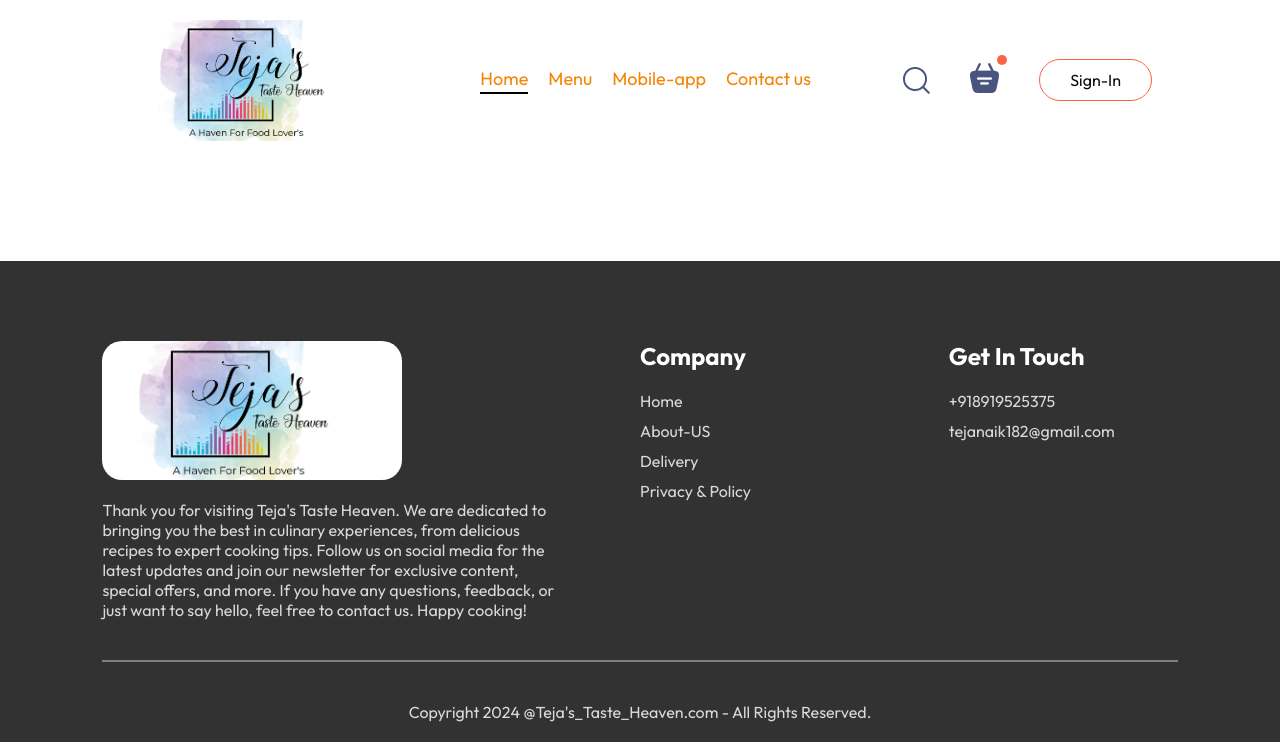
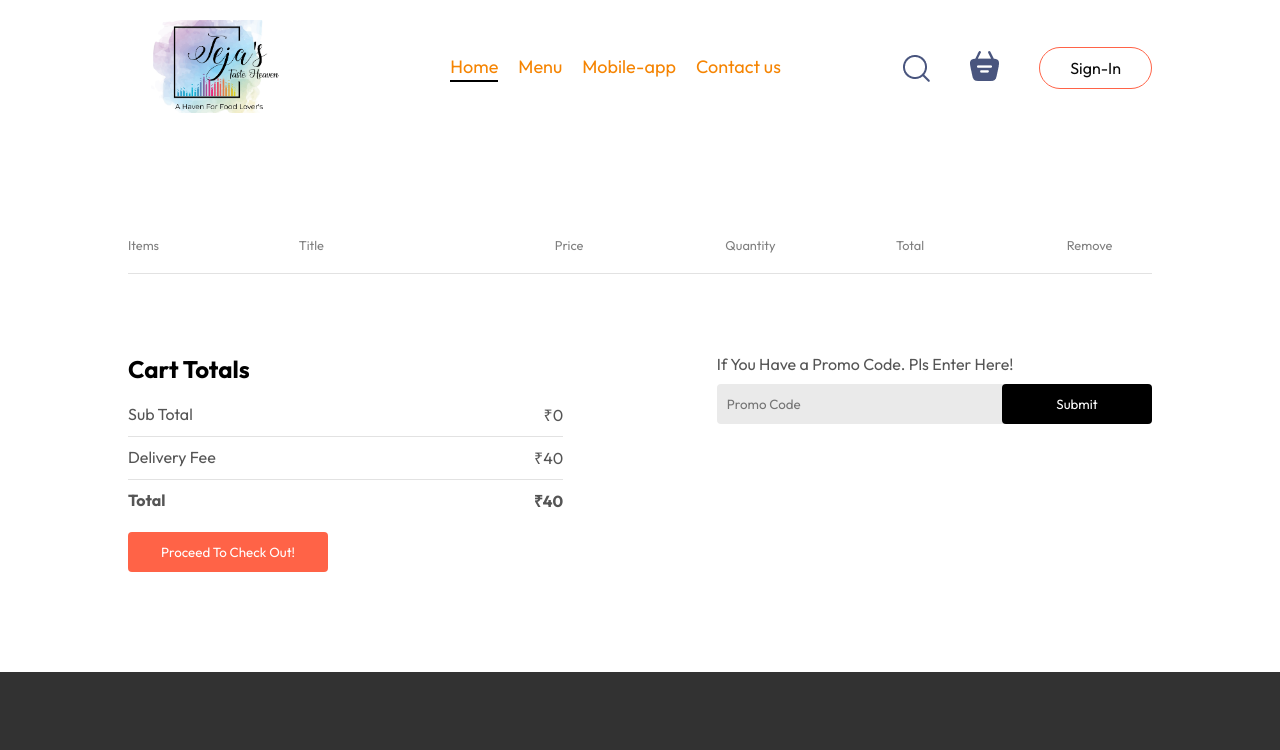
Before and after one commit to tejanayak12/Teja-s-Taste-Heaven, a React (Vite) app: page /Cart in a window 1280 px wide. Shown: the top 750 px of the page. Built offline with nearby package versions, Linux system fonts and the light colour scheme.

Commit message:
Cart Page Completed

```diff
--- a/src/components/FoodItem/FoodItem.jsx
+++ b/src/components/FoodItem/FoodItem.jsx
@@ -24,7 +24,7 @@
                     <img src={assets.rating_starts} alt="" />
                 </div>
                 <p className="food-item-desc">{description}</p>
-                <p className='food-item-price'>{price}</p>
+                <p className='food-item-price'>₹{price}</p>
             </div>
         </div>
     )
--- a/src/components/Footer/Footer.css
+++ b/src/components/Footer/Footer.css
@@ -45,7 +45,7 @@
 }
 
 .footer-content img {
-    width: 300px;
+    width: 350px;
     border-radius: 20px;
 }
 
--- a/src/components/Navbar/NavBar.css
+++ b/src/components/Navbar/NavBar.css
@@ -6,7 +6,7 @@
 }
 
 .navbar .logo {
-    width: 260px;
+    width: 200px;
 }
 
 .navbar-menu {
--- a/src/components/Navbar/NavBar.jsx
+++ b/src/components/Navbar/NavBar.jsx
@@ -1,15 +1,18 @@
-import React, { useState } from 'react';
+import React, { useContext, useState } from 'react';
 import './NavBar.css';
 import { assets } from '../../assets/assets';
 import { Link } from 'react-router-dom';
+import { StoreContext } from '../../context/StoreContext';
 
 const NavBar = ({ setShowLogin }) => {
 
     const [menu, setMenu] = useState("home");
 
+    const { getTotalCartAmount } = useContext(StoreContext);
+
     return (
         <div className='navbar'>
-            <img src={assets.logo1} alt="" className="logo" />
+            <Link to='/'><img src={assets.logo1} alt="" className="logo" /></Link>
             <ul className="navbar-menu">
                 <Link to="/" onClick={() => setMenu("home")} className={menu === "home" ? "active" : ""}>Home</Link>
                 <a href='#explore-menu' onClick={() => setMenu("menu")} className={menu === "menu" ? "active" : ""}>Menu</a>
@@ -19,8 +22,8 @@
             <div className="navbar-right">
                 <img src={assets.search_icon} alt="" />
                 <div className="navbar-search-icon">
-                    <img src={assets.basket_icon} alt="" />
-                    <div className="dot"></div>
+                    <Link to='/cart'><img src={assets.basket_icon} alt="" /></Link>
+                    <div className={getTotalCartAmount() === 0 ? "" : "dot"}></div>
                 </div>
                 <button onClick={() => setShowLogin(true)}>Sign-In</button>
             </div>
--- a/src/context/StoreContext.jsx
+++ b/src/context/StoreContext.jsx
@@ -16,19 +16,36 @@
     }
 
     const removeFromCart = (itemId) => {
-        setCartItems((prev) => ({ ...prev, [itemId]: prev[itemId - 1] }))
+        setCartItems((prev) => {
+            const updatedCartItems = { ...prev };
+            if (updatedCartItems[itemId] > 1) {
+                updatedCartItems[itemId]--;
+            } else {
+                delete updatedCartItems[itemId];
+            }
+            return updatedCartItems;
+        });
     }
 
-    useEffect(() => {
-        console.log(cartItems)
-    }, [cartItems])
+    const getTotalCartAmount = () => {
+        let totalAmount = 0;
+        for (const item in cartItems) {
+            if (cartItems[item] > 0) {
+                let itemInfo = food_list.find((product) => product._id === item);
+                totalAmount += itemInfo.price * cartItems[item];
+            }
+        }
+        return totalAmount;
+    }
 
     const contextValue = {
         food_list,
         cartItems,
         setCartItems,
         addToCart,
-        removeFromCart
+        removeFromCart,
+        getTotalCartAmount
+
     }
 
     return (
--- a/src/pages/Cart/Cart.css
+++ b/src/pages/Cart/Cart.css
@@ -0,0 +1,108 @@
+.cart {
+    margin-top: 100px;
+}
+
+.cart-items-title {
+    display: grid;
+    grid-template-columns: 1fr 1.5fr 1fr 1fr 1fr 0.5fr;
+    align-items: center;
+    color: grey;
+    font-size: max(1vw, 12px);
+}
+
+.cart-items-item {
+    margin: 10px 0px;
+    color: black;
+}
+
+.cart-items-item img {
+    width: 50px;
+}
+
+.cart hr {
+    height: 1px;
+    background-color: #e2e2e2;
+    border: none;
+}
+
+.cart-items-item .cross {
+    cursor: pointer;
+}
+
+.cart-bottom {
+    margin-top: 80px;
+    display: flex;
+    justify-content: space-between;
+    gap: max(12vw, 20px);
+}
+
+.cart-total {
+    flex: 1;
+    display: flex;
+    flex-direction: column;
+    gap: 20px;
+}
+
+.cart-total-details {
+    display: flex;
+    justify-content: space-between;
+    color: #555;
+}
+
+.cart-total hr {
+    margin: 10px 0px;
+}
+
+.cart-total button {
+    border: none;
+    color: white;
+    background-color: tomato;
+    width: max(15vw, 200px);
+    padding: 12px 0px;
+    border-radius: 4px;
+    cursor: pointer;
+}
+
+.cart-promocode {
+    flex: 1;
+}
+
+.cart-promocode p {
+    color: #555;
+}
+
+.cart-promocode-input {
+    margin-top: 10px;
+    display: flex;
+    justify-content: space-between;
+    align-items: center;
+    background-color: #eaeaea;
+    border-radius: 4px;
+}
+
+.cart-promocode-input input {
+    background: transparent;
+    border: none;
+    outline: none;
+    padding-left: 10px;
+}
+
+.cart-promocode-input button {
+    width: max(10vw, 150px);
+    padding: 12px 5px;
+    background-color: black;
+    border: none;
+    color: white;
+    border-radius: 4px;
+    cursor: pointer;
+}
+
+@media (max-width:750px) {
+    .cart-bottom {
+        flex-direction: column-reverse;
+    }
+
+    .cart-promocode {
+        justify-content: start;
+    }
+}
--- a/src/pages/Cart/Cart.jsx
+++ b/src/pages/Cart/Cart.jsx
@@ -1,10 +1,73 @@
-import React from 'react';
+import React, { useContext } from 'react';
 import './Cart.css'
+import { StoreContext } from '../../context/StoreContext';
 
 const Cart = () => {
+
+  const { cartItems, food_list, removeFromCart, getTotalCartAmount } = useContext(StoreContext);
+
   return (
-    <div>
-
+    <div className='cart'>
+      <div className="cart-items">
+        <div className="cart-items-title">
+          <p>Items</p>
+          <p>Title</p>
+          <p>Price</p>
+          <p>Quantity</p>
+          <p>Total</p>
+          <p>Remove</p>
+        </div>
+        <br />
+        <hr />
+        {food_list.map((item, index) => {
+          if (cartItems[item._id] > 0) {
+            return (
+              <div>
+                <div className='cart-items-title cart-items-item'>
+                  <img src={item.image} alt="" />
+                  <p>{item.name}</p>
+                  <p>₹{item.price}</p>
+                  <p>{cartItems[item._id]}</p>
+                  <p>₹{item.price * cartItems[item._id]}</p>
+                  <p onClick={() => removeFromCart(item._id)} className='cross'>x</p>
+                </div>
+                <hr />
+              </div>
+            )
+          }
+        })}
+      </div>
+      <div className='cart-bottom'>
+        <div className="cart-total">
+          <h2>Cart Totals</h2>
+          <div>
+            <div className="cart-total-details">
+              <p>Sub Total</p>
+              <p>₹{getTotalCartAmount()}</p>
+            </div>
+            <hr />
+            <div className="cart-total-details">
+              <p>Delivery Fee</p>
+              <p>₹{40}</p>
+            </div>
+            <hr />
+            <div className="cart-total-details">
+              <b>Total</b>
+              <b>₹{getTotalCartAmount() + 40}</b>
+            </div>
+          </div>
+          <button>Proceed To Check Out!</button>
+        </div>
+        <div className="cart-promocode">
+          <div>
+            <p>If You Have a Promo Code. Pls Enter Here!</p>
+            <div className='cart-promocode-input'>
+              <input type="text" placeholder='Promo Code' />
+              <button>Submit</button>
+            </div>
+          </div>
+        </div>
+      </div>
     </div>
   )
 }
```
Also changed, not shown: src/assets/assets.js (+32 -32 lines).
